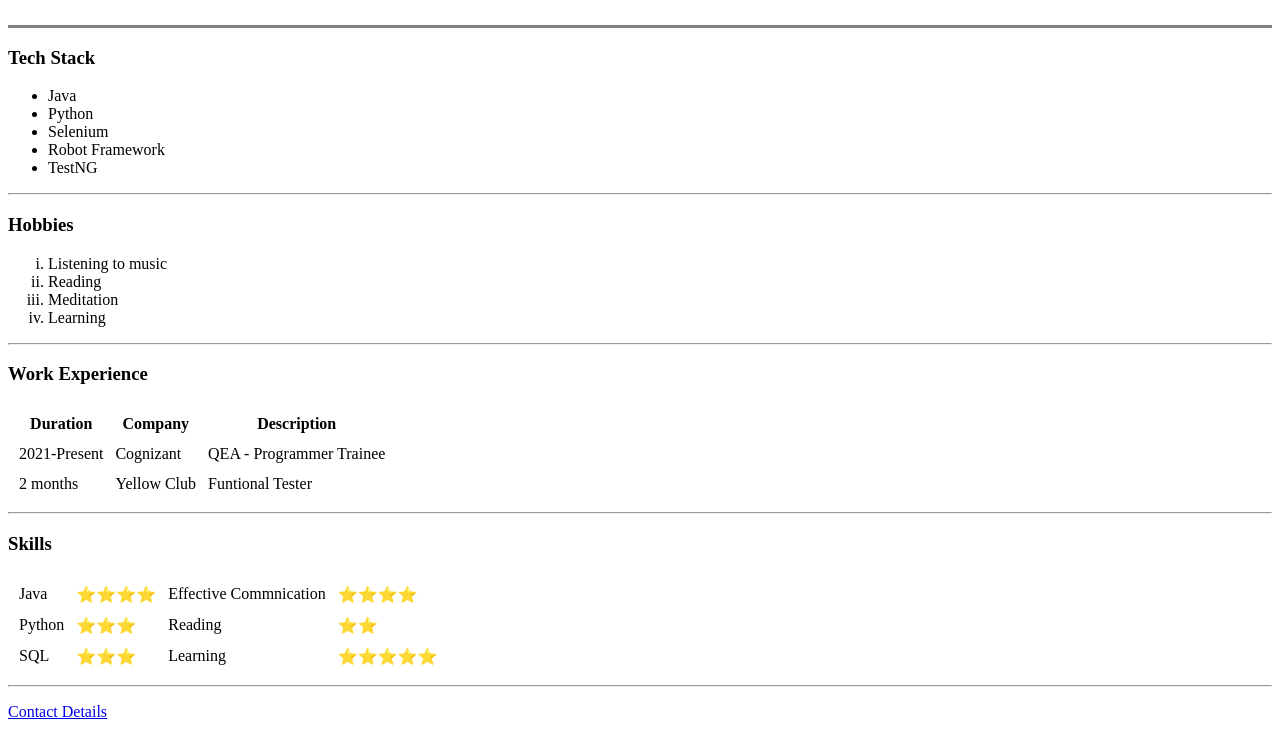
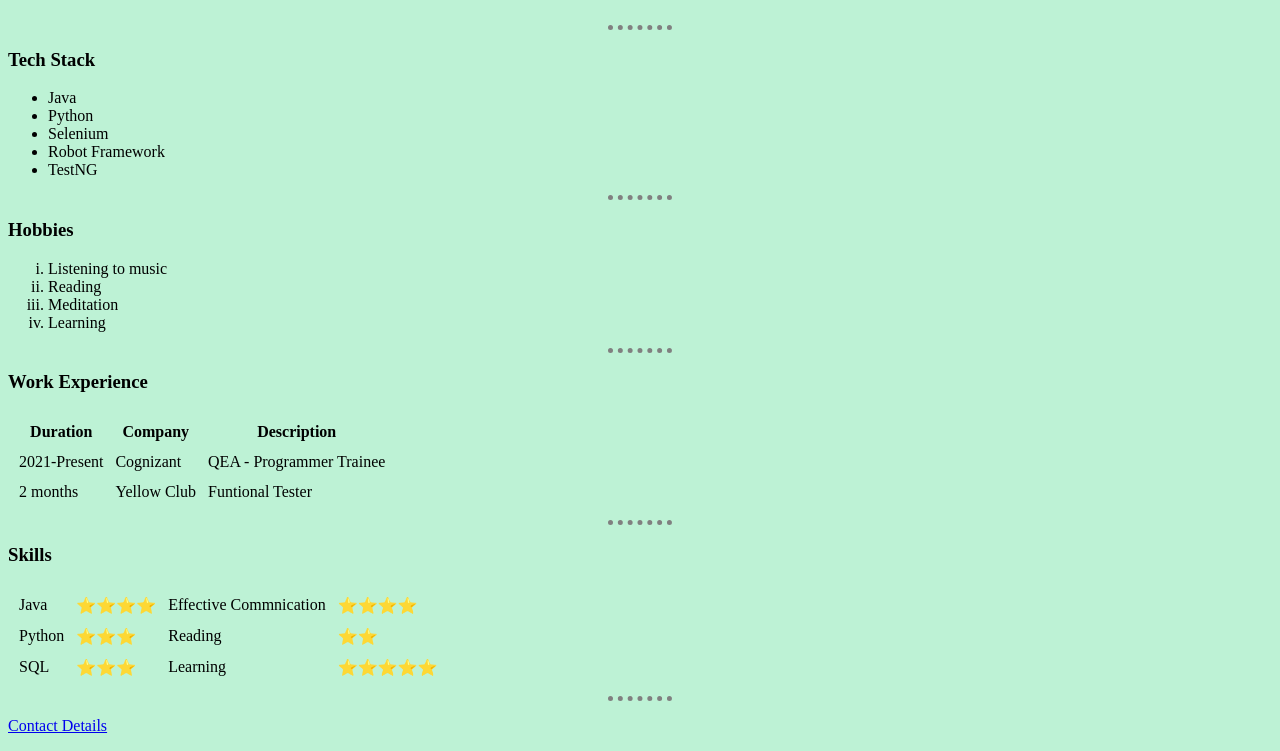
Before and after one commit to coolas-shaun/Personal-Website, a plain HTML site: page index.html in a window 1280 px wide. Shown: the part 181-932 px from the top of the page. Drawn offline with Linux system fonts and the light colour scheme.

Commit message:
Added internal css

```diff
--- a/index.html
+++ b/index.html
@@ -5,8 +5,26 @@
     <meta http-equiv="X-UA-Compatible" content="IE=edge">
     <meta name="viewport" content="width=device-width, initial-scale=1.0">
     <title>Shaun's Personal Site</title>
+
+    <style>
+
+        body{
+            background-color: #BDF2D5;
+        }
+
+        hr{
+            /* border-style: dotted none none; */
+            /* or we can use*/
+            border-style: none;
+            border-top-style: dotted;
+            border-color: grey;
+            border-width: 5px;
+            width: 5%;
+        }
+
+    </style>
 </head>
-<body>
+<body">
     <table cellspacing="20">
         <tr>
             <td><img src="/images/dp_withB&W-1-bg-blue+white-stroke.jpg" alt="" height="120" width="120"></td>
@@ -18,7 +36,7 @@
         </tr>
     </table>
 
-    <hr size="3" noshade>
+    <hr>
     <h3>Tech Stack</h3>
     <ul>
         <li>Java</li>
```
